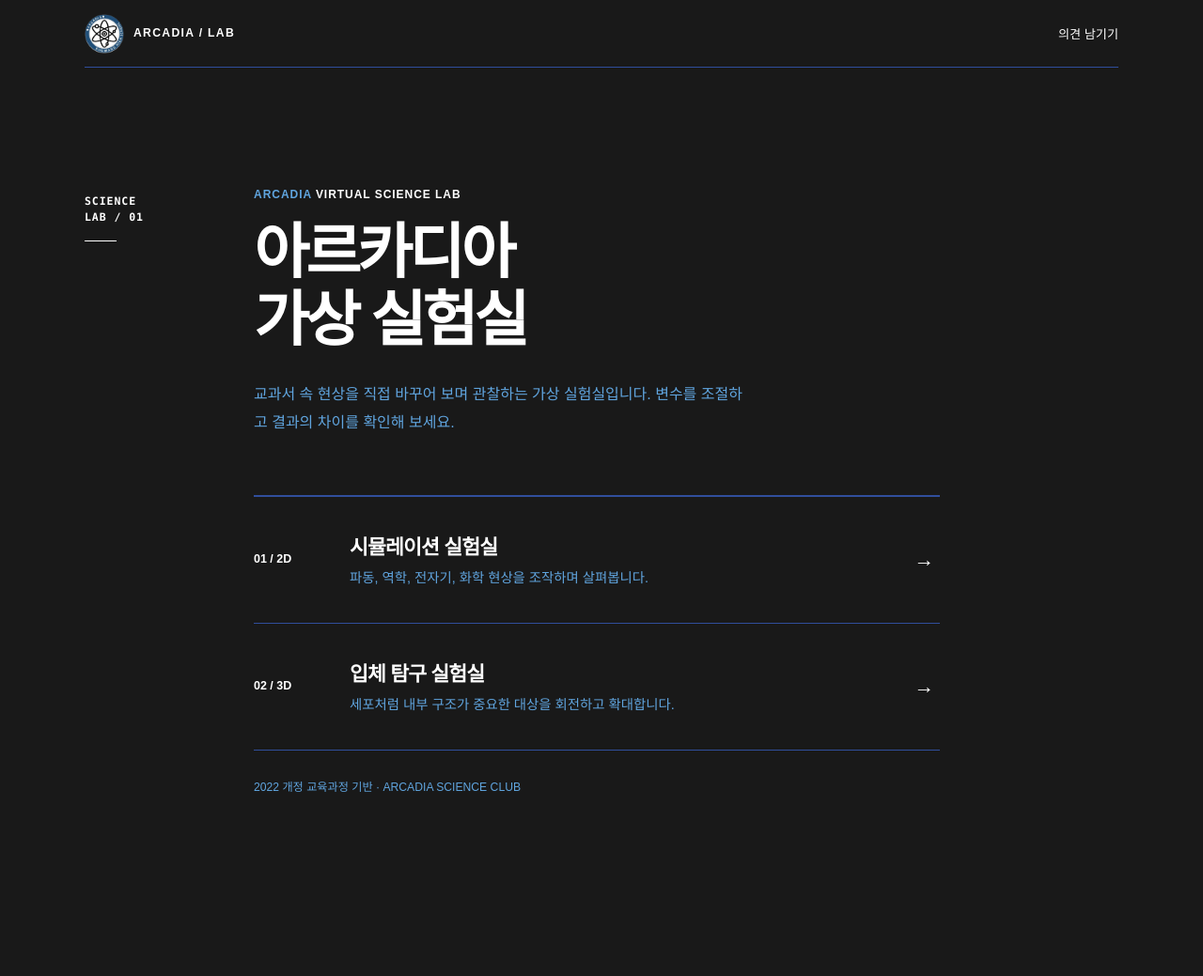
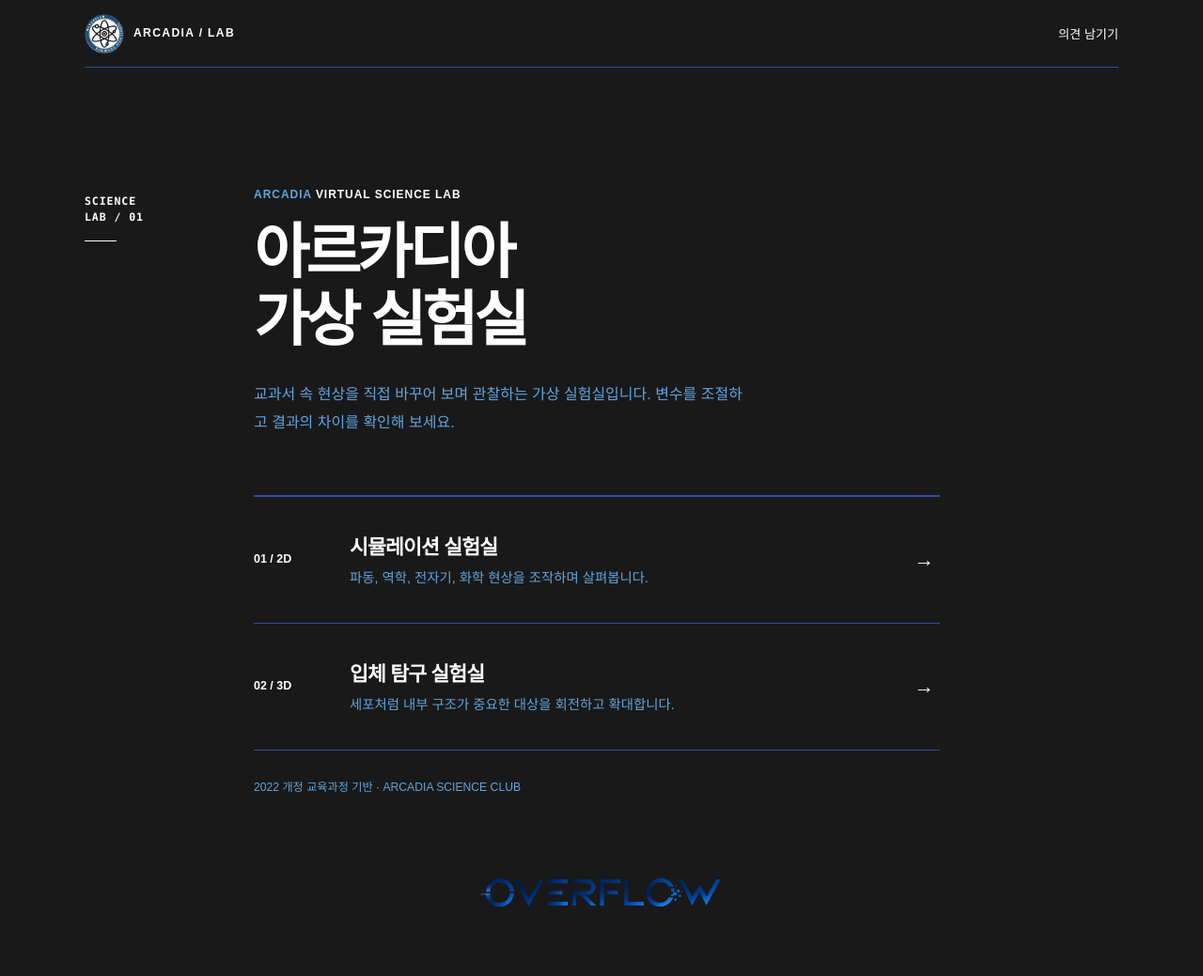
Before and after one commit to Gungmean/arcadia_Lab, a plain HTML site: page index.html in a window 1280 px wide. Shown: the whole page at 94% size. Before the commit the page ends 904 px from the top, so only its background shows below. Drawn offline with Linux system fonts and the light colour scheme; a web font is replaced by a local one.

Commit message:
feat: add Overflow team logo footer

```diff
--- a/assets/arcadia.css
+++ b/assets/arcadia.css
@@ -90,6 +90,21 @@ button.active, .active, .tab-btn.active, .speed-btn.active, .toggle-play.playing
   object-fit: contain;
 }
 
+.site-footer {
+  width: min(1040px, calc(100% - 40px));
+  margin: 0 auto;
+  padding: 0 0 42px;
+  display: flex;
+  justify-content: center;
+}
+
+.team-logo {
+  display: block;
+  width: clamp(150px, 28vw, 280px);
+  height: auto;
+  object-fit: contain;
+}
+
 input, select, textarea {
   background: var(--bugwang-black) !important;
   border-color: var(--bugwang-blue) !important;
@@ -129,6 +144,7 @@ body, button, input, select, textarea, label, a, p, span, td, th {
 @media (max-width: 560px) {
   .club-logo { width: 34px; height: 34px; }
   .brand-lockup { gap: 8px; }
+  .site-footer { width: min(100% - 32px, 1040px); padding-bottom: 30px; }
 }
 
 h1, h2 {
--- a/index.html
+++ b/index.html
@@ -35,5 +35,6 @@
       <p class="footnote">2022 개정 교육과정 기반 · ARCADIA SCIENCE CLUB</p>
     </section>
   </main>
+  <footer class="site-footer"><img class="team-logo" src="assets/images/overflow-team-logo.png" alt="OVERFLOW 팀 로고"></footer>
 </body>
 </html>
```
Also changed, not shown: 2d.html (+2 -0 lines), 3d.html (+1 -0 lines), assets/images/overflow-team-logo.png (added).
